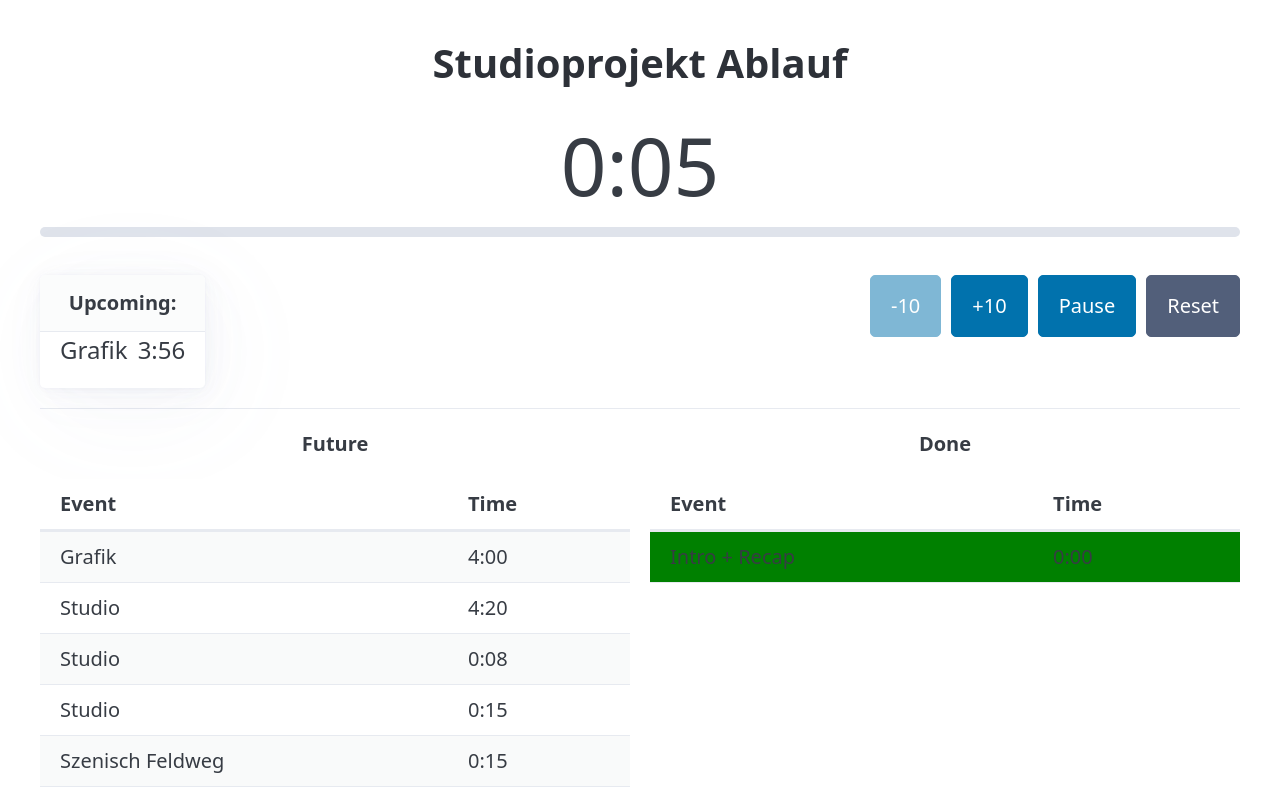
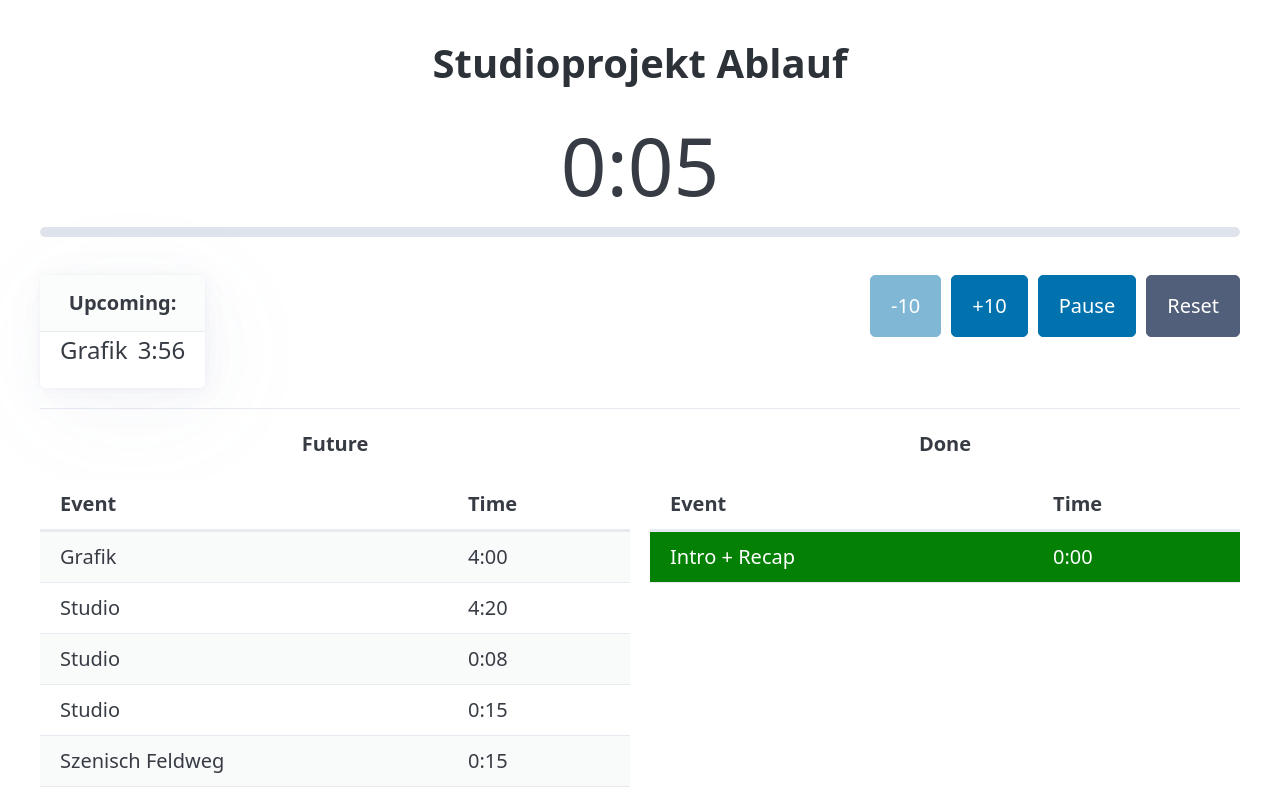
Before and after one commit to Lenni009/Studioprojekt-Ablauf, a Vue app: page / in a window 1280 px wide. Shown: the top 800 px of the page. Built offline with nearby package versions, Linux system fonts and the light colour scheme.

Commit message:
make events clickable

```diff
--- a/src/assets/ablauf.json
+++ b/src/assets/ablauf.json
@@ -24,7 +24,7 @@
     "name": "Szenisch Feldweg"
   },
   {
-    "timestamp": "0:15",
+    "timestamp": "0:16",
     "name": "Studio"
   },
   {
@@ -40,7 +40,7 @@
     "name": "Szenisch"
   },
   {
-    "timestamp": "0:12",
+    "timestamp": "0:17",
     "name": "Studio"
   },
   {
@@ -48,19 +48,19 @@
     "name": "Werbeblock 2"
   },
   {
-    "timestamp": "0:12",
+    "timestamp": "0:18",
     "name": "Bluescreen"
   },
   {
-    "timestamp": "0:12",
+    "timestamp": "0:19",
     "name": "Studio"
   },
   {
-    "timestamp": "0:12",
+    "timestamp": "0:20",
     "name": "Szenisch"
   },
   {
-    "timestamp": "0:12",
+    "timestamp": "0:21",
     "name": "Grafik"
   },
   {
--- a/src/components/Schedule.vue
+++ b/src/components/Schedule.vue
@@ -47,6 +47,11 @@ function reset() {
 }
 
 const skip = (seconds: number) => (startDate.value += seconds * 1000);
+
+function jumpTo(ts: number) {
+  const distanceToCurrent = ts - timeElapsed.value;
+  startDate.value += distanceToCurrent * -1;
+}
 </script>
 
 <template>
@@ -67,8 +72,9 @@ const skip = (seconds: number) => (startDate.value += seconds * 1000);
     <Transition mode="out-in">
       <article
         v-if="nextEvent"
-        :key="nextEvent.timestamp"
+        :key="`${nextEvent.timestamp}${nextEvent.name}`"
         class="next-event-card"
+        @click="jumpTo(stringToTimestamp(nextEvent.timestamp))"
       >
         <header>Upcoming:</header>
         <div class="next-event-text">
@@ -135,8 +141,9 @@ const skip = (seconds: number) => (startDate.value += seconds * 1000);
           <TableItem
             v-for="item in futureItems"
             :data="item"
-            :key="item.timestamp"
+            :key="`${item.timestamp}${item.name}`"
             :ts="timeElapsed"
+            @skip="jumpTo"
           />
         </TransitionGroup>
       </table>
@@ -157,8 +164,9 @@ const skip = (seconds: number) => (startDate.value += seconds * 1000);
           <TableItem
             v-for="item in completedItems"
             :data="item"
-            :key="item.timestamp"
+            :key="`${item.timestamp}${item.name}`"
             :ts="timeElapsed"
+            @skip="jumpTo"
           />
         </TransitionGroup>
       </table>
@@ -221,6 +229,13 @@ const skip = (seconds: number) => (startDate.value += seconds * 1000);
   }
 
   .next-event-card {
+    cursor: pointer;
+
+    &:hover,
+    &:hover * {
+      background-color: color-mix(in srgb, var(--pico-contrast-background) 20%, var(--pico-card-background-color) 100%);
+    }
+
     header {
       text-align: center;
       font-weight: bold;
--- a/src/components/TableItem.vue
+++ b/src/components/TableItem.vue
@@ -8,18 +8,44 @@ const props = defineProps<{
   ts: number;
 }>();
 
+const emit = defineEmits<{
+  skip: [amount: number];
+}>();
+
 const isCompleted = computed(() => props.ts >= stringToTimestamp(props.data.timestamp));
 </script>
 
 <template>
-  <tr :class="{ 'is-completed': isCompleted }">
+  <tr
+    :class="{ 'is-completed': isCompleted }"
+    class="table-row"
+    @click="$emit('skip', stringToTimestamp(data.timestamp))"
+  >
     <td>{{ data.name }}</td>
     <td>{{ data.timestamp }}</td>
   </tr>
 </template>
 
 <style scoped lang="scss">
-.is-completed * {
-  background-color: green !important;
+.table-row {
+  cursor: pointer;
+
+  &:hover {
+    background-color: var(--pico-table-row-stripped-background-color);
+  }
+
+  td {
+    background-color: inherit;
+    color: inherit;
+  }
+
+  &.is-completed {
+    background-color: green;
+    color: white;
+
+    &:hover {
+      background-color: color-mix(in srgb, green, var(--pico-table-row-stripped-background-color));
+    }
+  }
 }
 </style>
```
